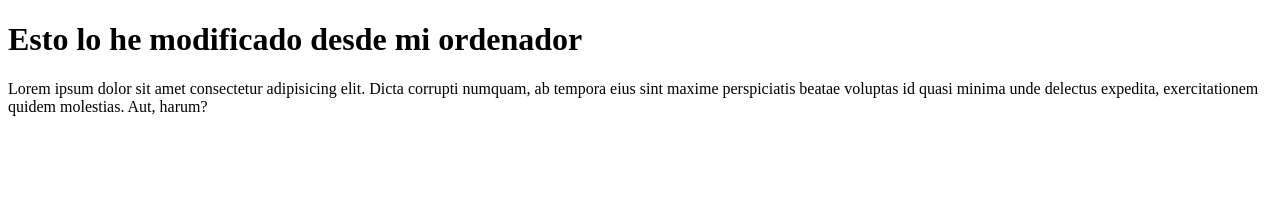
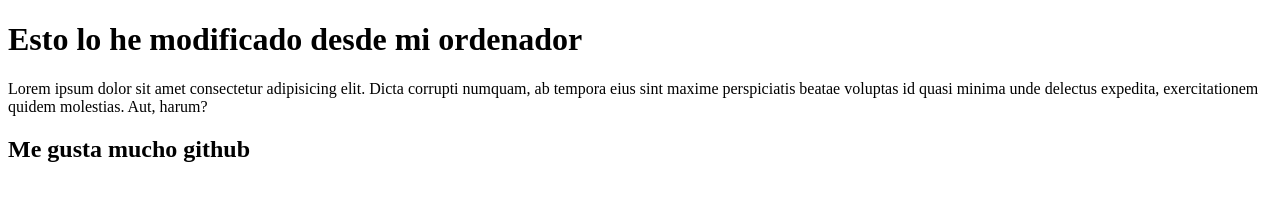
Before and after one commit to Jaime1320/HTML, a plain HTML site: page test.html in a window 1280 px wide. Drawn offline with Linux system fonts and the light colour scheme.

Commit message:
Me gusta GitHub

```diff
--- a/test.html
+++ b/test.html
@@ -9,5 +9,6 @@
 <body>
     <h1>Esto lo he modificado desde mi ordenador</h1>
     <p>Lorem ipsum dolor sit amet consectetur adipisicing elit. Dicta corrupti numquam, ab tempora eius sint maxime perspiciatis beatae voluptas id quasi minima unde delectus expedita, exercitationem quidem molestias. Aut, harum?</p>
+    <h2>Me gusta mucho github</h2>
 </body>
 </html>
```
